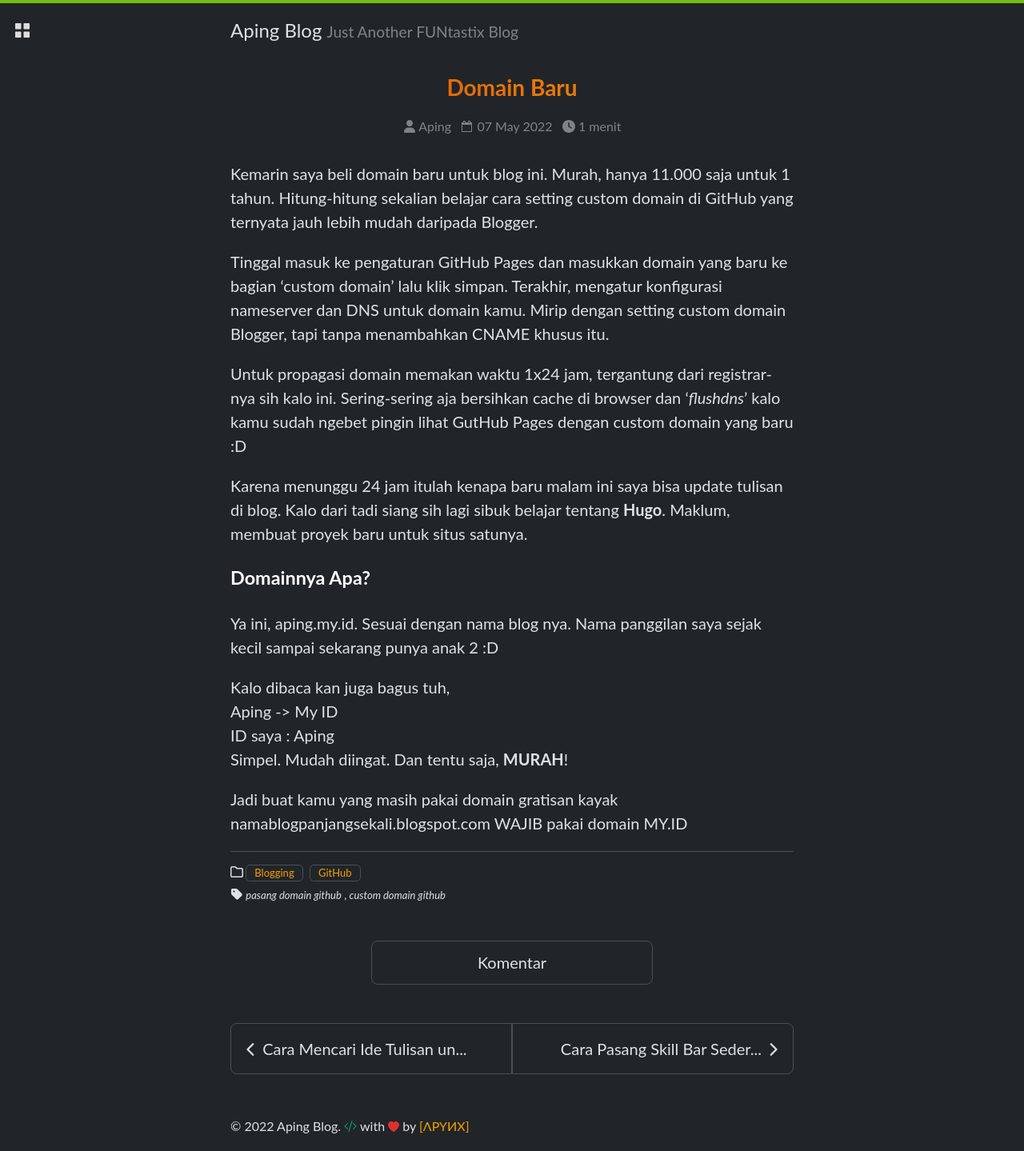
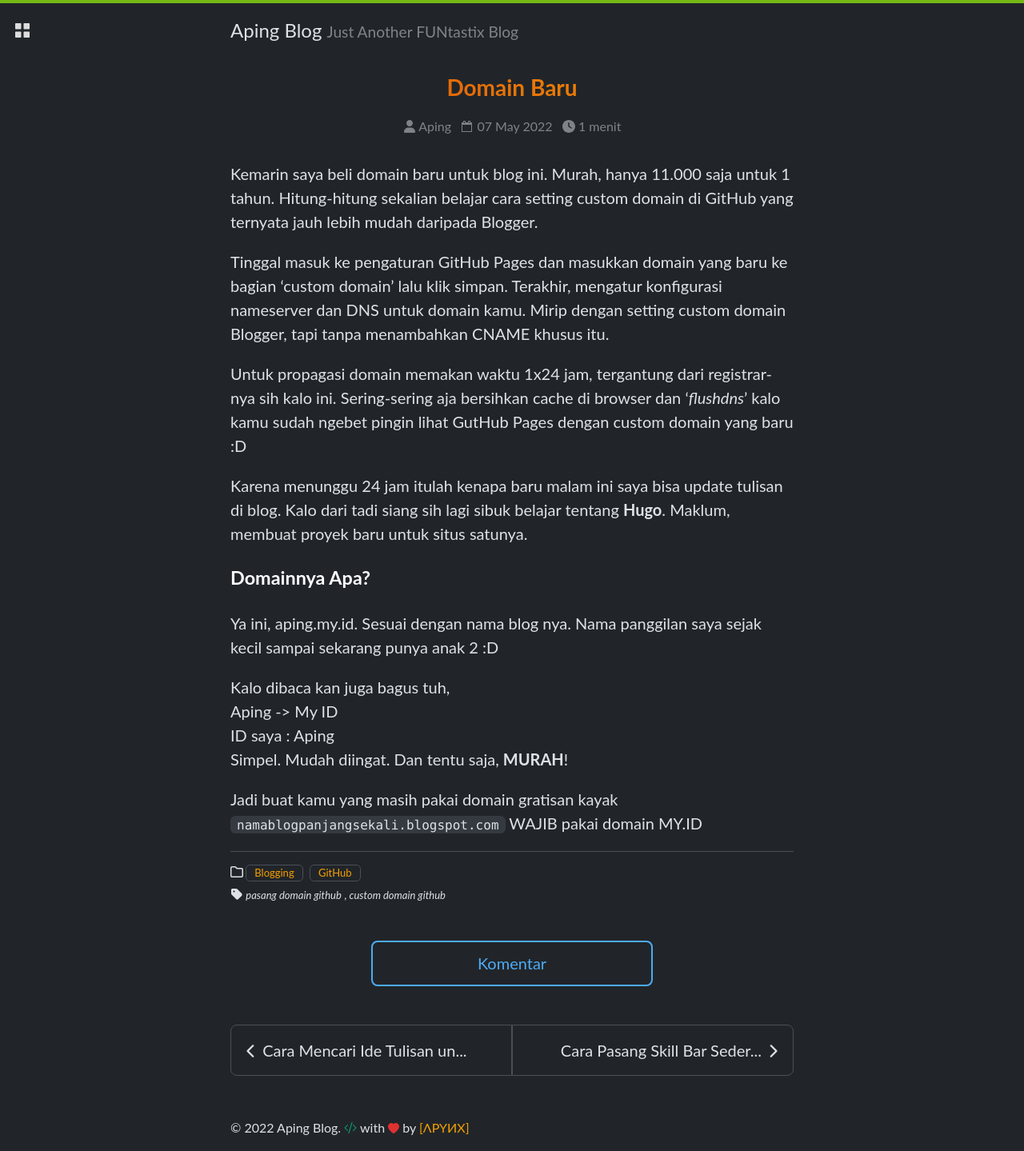
Before and after one commit to apynx/apynx.github.io, a Jekyll site: the page built from _posts/2022-05-07-domain-baru.md, in a window 1280 px wide. Shown: the whole page at 80% size. Built offline with Jekyll 4.4.1, drawn with Linux system fonts in a browser that asks for light colours; some web fonts are replaced.

Commit message:
update css button

````diff
--- a/_posts/2022-05-07-domain-baru.md
+++ b/_posts/2022-05-07-domain-baru.md
@@ -21,4 +21,4 @@ Ya ini, aping.my.id. Sesuai dengan nama blog nya. Nama panggilan saya sejak keci
 
 Kalo dibaca kan juga bagus tuh,<br/>Aping -> My ID<br/>ID saya : Aping<br/>Simpel. Mudah diingat. Dan tentu saja, **MURAH**!
 
-Jadi buat kamu yang masih pakai domain gratisan kayak namablogpanjangsekali.blogspot.com WAJIB pakai domain MY.ID
+Jadi buat kamu yang masih pakai domain gratisan kayak ```namablogpanjangsekali.blogspot.com``` WAJIB pakai domain MY.ID
--- a/_sass/ockham/_custom.scss
+++ b/_sass/ockham/_custom.scss
@@ -65,9 +65,9 @@ figure.highlight {
 
 #show-comments {
   background-color: var(--body-bg);
-  border: 1px solid var(--border-color);
+  border: 2px solid $oc-blue-4;
   border-radius: var(--border-radius);
-  color: inherit;
+  color: $oc-blue-4;
   padding: 15px 32px;
   text-align: center;
   font-size: 20px;
````
